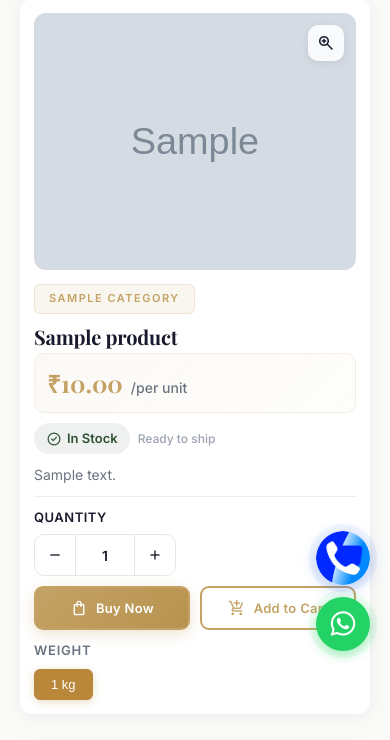
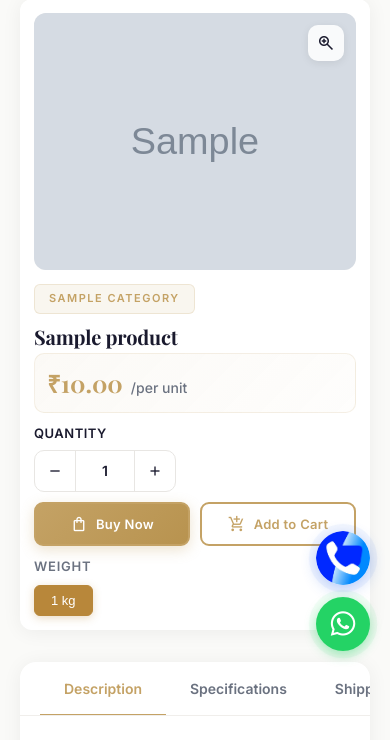
Before and after one commit to Naman7564/Glowall, a Django app: a page that uses tiles_catalog/templates/catalog/product_detail.html in a window 390 px wide. Shown: the part 173-913 px from the top of the page. Run offline with Django 5.2, Linux system fonts and the light colour scheme; tables that the repository leaves empty hold one stand-in row (values such as "Sample post"); grey boxes marked "Sample" are stand-in pictures.

Commit message:
AI Update: Hide stock status on mobile and remove short description

```diff
--- a/tiles_catalog/templates/catalog/product_detail.html
+++ b/tiles_catalog/templates/catalog/product_detail.html
@@ -77,6 +77,15 @@
     border-color: #b8873a;
     color: #fff;
     box-shadow: 0 2px 8px rgba(184,135,58,0.3);
+}
+
+@media (max-width: 768px) {
+    .pd-in-stock, .pd-stock-note {
+        display: none !important;
+    }
+    .pd-stock:has(.pd-in-stock) {
+        display: none !important;
+    }
 }
 </style>
 {% endblock %}
@@ -163,10 +172,7 @@
                         {% endif %}
                     </div>
 
-                    <!-- Short Description -->
-                    <p class="pd-short-desc">
-                        {{ product.description|truncatewords:30 }}
-                    </p>
+                    <!-- Short Description Removed as per requirement -->
                     {% with weight_options=product.weights.all %}
                     <div class="pd-purchase-panel">
                         <!-- Quantity Selector -->
```
